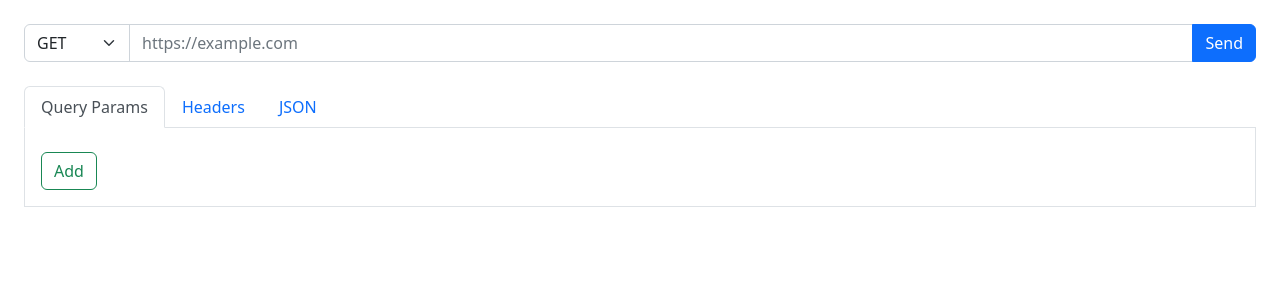
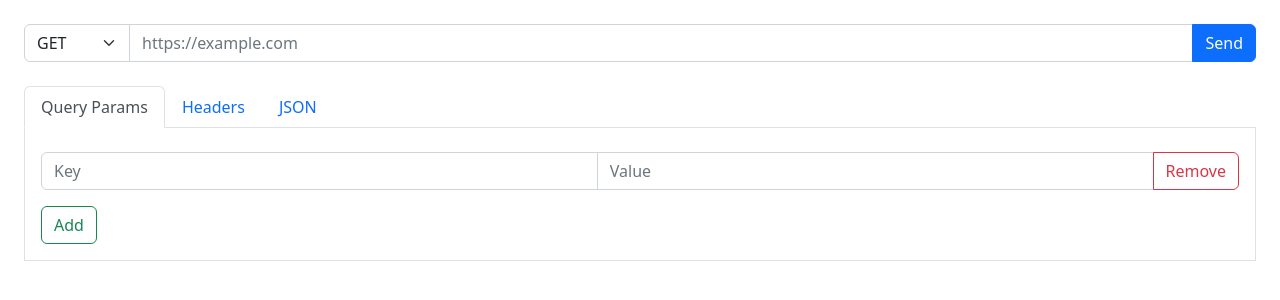
Before and after one commit to kausmeows/apion, a website built with Vite: page index.html in a window 1280 px wide. Built offline with nearby package versions, Linux system fonts and the light colour scheme.

Commit message:
add and remove key value pair in query params and headers

```diff
--- a/index.html
+++ b/index.html
@@ -1,5 +1,6 @@
 <!DOCTYPE html>
 <html lang="en">
+
 <head>
     <meta charset="UTF-8">
     <meta http-equiv="X-UA-Compatible" content="IE=edge">
@@ -7,6 +8,7 @@
     <script src="script.js" type="module"></script>
     <title>Document</title>
 </head>
+
 <body>
     <div class="p-4">
         <form>
@@ -23,20 +25,23 @@
             </div>
             <ul class="nav nav-tabs" role="tablist">
                 <li class="nav-item" role="presentation">
-                    <button class="nav-link active" id="query-params-tab" data-bs-toggle="tab" data-bs-target="#query-params"
-                        type="button" role="tab" aria-controls="query-params" aria-selected="true">Query Params</button>
+                    <button class="nav-link active" id="query-params-tab" data-bs-toggle="tab"
+                        data-bs-target="#query-params" type="button" role="tab" aria-controls="query-params"
+                        aria-selected="true">Query Params</button>
                 </li>
                 <li class="nav-item" role="presentation">
-                    <button class="nav-link" id="request-headers-tab" data-bs-toggle="tab" data-bs-target="#request-headers"
-                        type="button" role="tab" aria-controls="request-headers" aria-selected="false">Headers</button>
+                    <button class="nav-link" id="request-headers-tab" data-bs-toggle="tab"
+                        data-bs-target="#request-headers" type="button" role="tab" aria-controls="request-headers"
+                        aria-selected="false">Headers</button>
                 </li>
                 <li class="nav-item" role="presentation">
-                    <button class="nav-link" id="json-tab" data-bs-toggle="tab" data-bs-target="#json" type="button" role="tab"
-                        aria-controls="json" aria-selected="false">JSON</button>
+                    <button class="nav-link" id="json-tab" data-bs-toggle="tab" data-bs-target="#json" type="button"
+                        role="tab" aria-controls="json" aria-selected="false">JSON</button>
                 </li>
             </ul>
             <div class="tab-content p-3 border-top-0 border">
-                <div class="tab-pane fade show active" id="query-params" role="tabpanel" aria-labelledby="query-params-tab">
+                <div class="tab-pane fade show active" id="query-params" role="tabpanel"
+                    aria-labelledby="query-params-tab">
                     <div data-query-params></div>
                     <button data-add-query-param-btn class="mt-2 btn btn-outline-success" type="button">Add</button>
                 </div>
@@ -50,5 +55,13 @@
             </div>
         </form>
     </div>
+    <template data-key-value-template>
+        <div class="input-group my-2" data-key-value-pair>
+            <input type="text" data-key class="form-control" placeholder="Key" />
+            <input type="text" data-value class="form-control" placeholder="Value" />
+            <button type="button" data-remove-btn class="btn btn-outline-danger">Remove</button>
+        </div>
+    </template>
 </body>
+
 </html>
--- a/script.js
+++ b/script.js
@@ -1,2 +1,29 @@
 import 'bootstrap';
 import 'bootstrap/dist/css/bootstrap.min.css';
+
+const queryParamsContainer = document.querySelector('[data-query-params]');
+const requestHeaderContainer = document.querySelector('[data-request-headers]');
+const keyValueTemplate = document.querySelector("[data-key-value-template]");
+
+document
+    .querySelector('[data-add-query-param-btn]')
+    .addEventListener('click', () => {
+        queryParamsContainer.append(createKeyValuePair());
+})
+
+document
+  .querySelector("[data-add-request-header-btn]")
+  .addEventListener("click", () => {
+    requestHeaderContainer.append(createKeyValuePair());
+  });
+
+queryParamsContainer.append(createKeyValuePair())
+requestHeaderContainer.append(createKeyValuePair())
+
+function createKeyValuePair() {
+    const element = keyValueTemplate.content.cloneNode(true);
+    element.querySelector('[data-remove-btn]').addEventListener('click', (e) => {
+        e.target.closest('[data-key-value-pair]').remove()
+    })
+    return element;
+}
```
